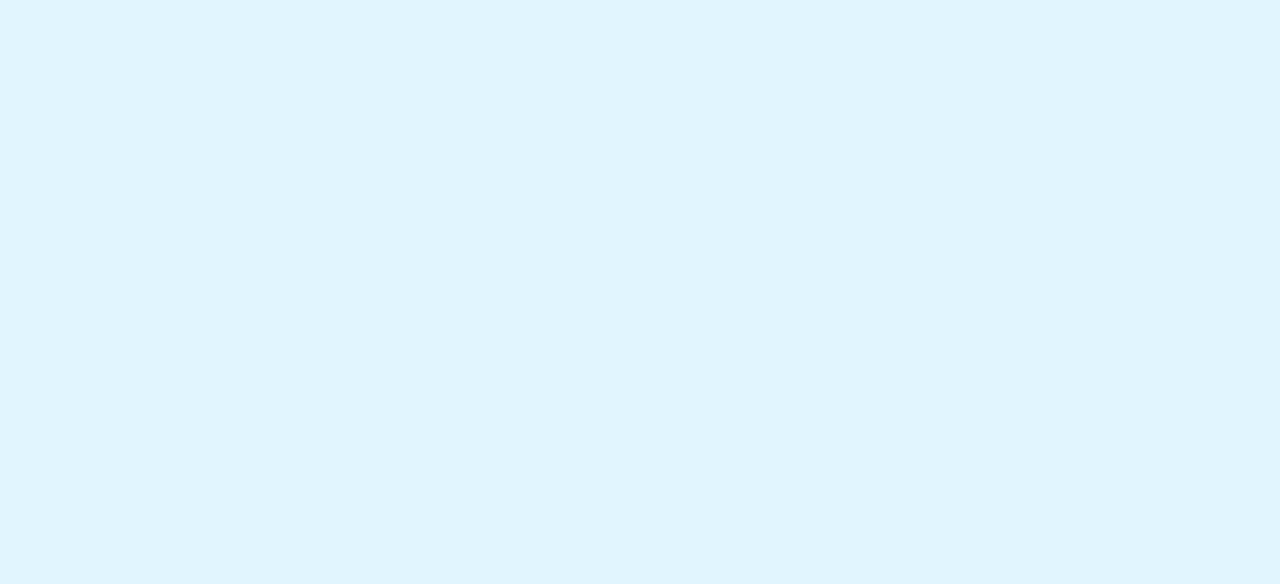
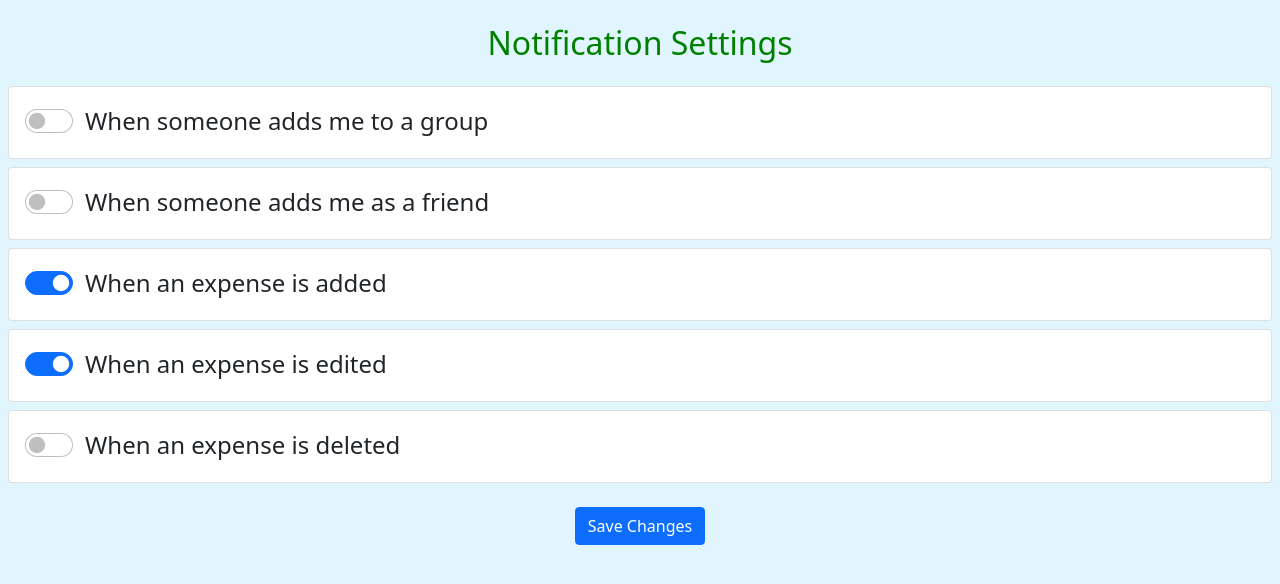
Before and after one commit to BennyDanielT/Expense-Tracker, a React (Create React App) app in the folder frontend/: page /notification-settings in a window 1280 px wide. Shown: the top 584 px of the page. Built offline with nearby package versions, Linux system fonts and the light colour scheme.

Commit message:
added notification settings

```diff
--- a/frontend/src/App.css
+++ b/frontend/src/App.css
@@ -23,3 +23,7 @@ body {
 .owed {
     color: red;
 }
+
+.form-switch {
+    zoom: 1.5;
+}
--- a/frontend/src/components/notifications/NotificationSettings.jsx
+++ b/frontend/src/components/notifications/NotificationSettings.jsx
@@ -1,5 +1,50 @@
+import {Heading} from "../Heading/Heading";
+import {Button, Card, Form} from "react-bootstrap";
+import Swal from "sweetalert2";
+import {routes} from "../../constants";
+
 function NotificationSettings() {
-    return null;
+    const types = [
+        {name: "When someone adds me to a group", checked: false},
+        {name: "When someone adds me as a friend", checked: false},
+        {name: "When an expense is added", checked: true},
+        {name: "When an expense is edited", checked: true},
+        {name: "When an expense is deleted", checked: false},
+    ];
+
+    const saveChanges = () => {
+        Swal.fire(
+            'Updated!',
+            'Your notification preferences have been updated.',
+            'success'
+        );
+    };
+
+    return (
+        <div className="notification-settings">
+            <div className="m-4">
+                <Heading>Notification Settings</Heading>
+            </div>
+
+            <Form>
+                {types.map((type) => {
+                    return (
+                        <Card className="p-3 d-flex m-2">
+                            <Form.Check
+                                type="switch"
+                                defaultChecked={type.checked}
+                                label={type.name}
+                            />
+                        </Card>
+                    )
+                })}
+
+                <div className="d-flex mt-4 justify-content-center">
+                    <Button onClick={saveChanges}>Save Changes</Button>
+                </div>
+            </Form>
+        </div>
+    );
 }
 
 export {NotificationSettings};
```
Also changed, not shown: 1 other file (tests, documents, lock files or other folders).
